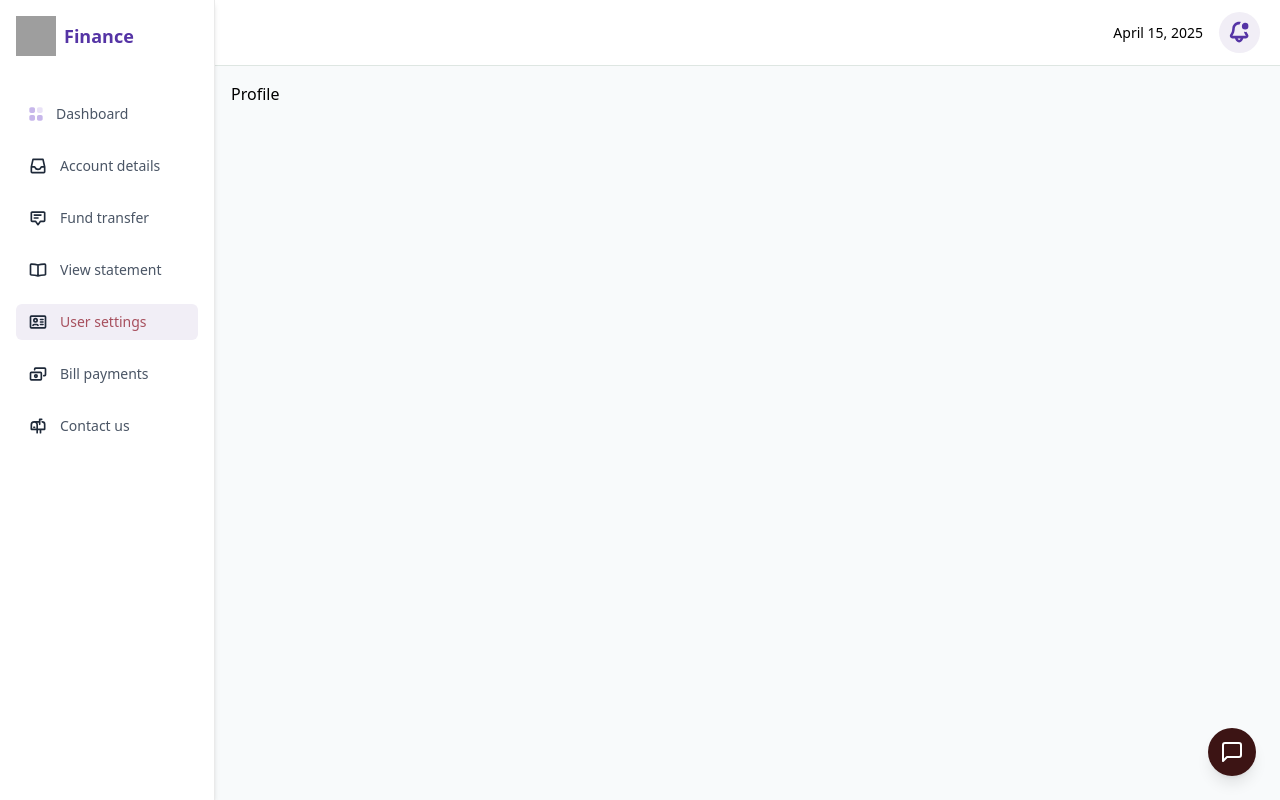
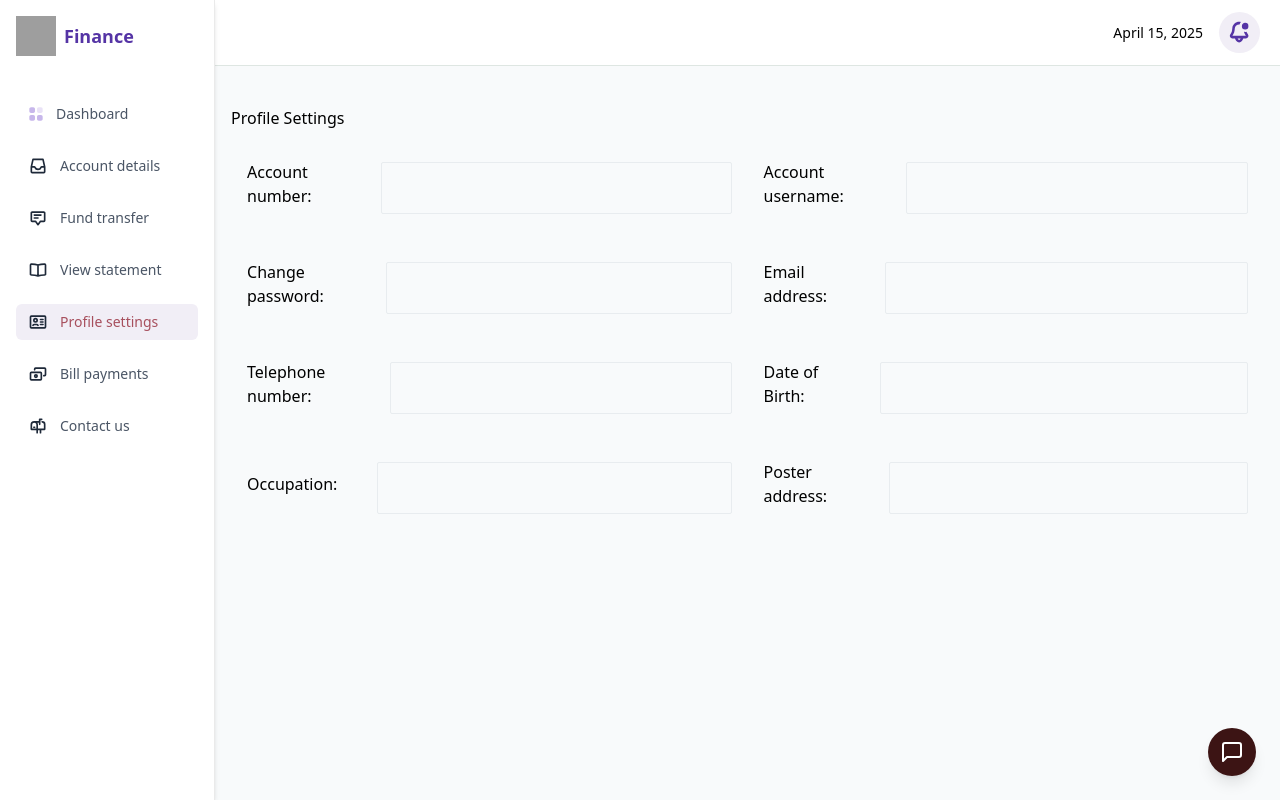
Before and after one commit to jazzygee36/onlineBanking, a React (Vite) app: page /profile in a window 1280 px wide. Built offline with nearby package versions, Linux system fonts and the light colour scheme; grey boxes are pictures that could not be loaded.

Commit message:
transfer

```diff
--- a/src/components/dashboard/sidebar.tsx
+++ b/src/components/dashboard/sidebar.tsx
@@ -19,7 +19,7 @@ const Links = [
   },
   { name: 'View statement', icon: Statement, path: '/statement' },
   {
-    name: 'User settings',
+    name: 'Profile settings',
     icon: Profile,
     path: '/profile',
   },
@@ -97,8 +97,12 @@ const Sidebar = ({
           : 'text-gray-600 hover:bg-[#F1EEF6]'
       }`}
               onClick={() => {
-                navigate(item.path); // Navigate to the item's path
-                setIsOpen(false); // Close the sidebar
+                if (item.name === 'Contact us') {
+                  window.location.href = 'mailto:info@yourcompany.com'; // Replace with your actual email
+                } else {
+                  navigate(item.path);
+                }
+                setIsOpen(false);
               }}
             >
               {typeof item.icon === 'function' ? <item.icon /> : item.icon}
--- a/src/pages/payBill/index.tsx
+++ b/src/pages/payBill/index.tsx
@@ -1,7 +1,11 @@
 import MainDashboard from '../../components/dashboard';
 
 const PayBill = () => {
-  return <MainDashboard title={'Pay Bills'}>PayBill</MainDashboard>;
+  return (
+    <MainDashboard title={'Pay Bills'}>
+      <h1 className='font-medium mt-6'>Pay bills online</h1>
+    </MainDashboard>
+  );
 };
 
 export default PayBill;
--- a/src/pages/profile/index.tsx
+++ b/src/pages/profile/index.tsx
@@ -1,7 +1,70 @@
 import MainDashboard from '../../components/dashboard';
+import HomeInput from '../../components/input';
 
 const Profile = () => {
-  return <MainDashboard title={'Profile'}>Profile</MainDashboard>;
+  return (
+    <MainDashboard title={'Profile'}>
+      <h1 className='font-medium mt-6'>Profile Settings</h1>
+      <div className='grid grid-cols-1 md:grid-cols-2 items-center  w-full my-2'>
+        <div className=' p-4  flex items-center gap-10 w-[100%]'>
+          <h1 className='font-normal'> Account number: </h1>
+          <div className='w-full'>
+            <HomeInput type={'text'} placeholder={''} />
+          </div>
+        </div>
+        <div className=' p-4  flex items-center gap-10 w-[100%]'>
+          <h1 className='font-normal'> Account username: </h1>
+          <div className='w-full'>
+            <HomeInput type={'text'} placeholder={''} />
+          </div>
+        </div>
+      </div>
+      <div className='grid grid-cols-1 md:grid-cols-2 items-center mb-2 w-full'>
+        <div className=' p-4  flex items-center gap-10 w-[100%] '>
+          <h1 className='font-normal'> Change password: </h1>
+          <div className='w-[100%]'>
+            <HomeInput type={'text'} placeholder={''} />
+          </div>
+        </div>
+        <div className=' p-4  flex items-center gap-10 w-[100%]'>
+          <h1 className='font-normal'> Email address: </h1>
+          <div className='w-[100%]'>
+            <HomeInput type={'text'} placeholder={''} />
+          </div>
+        </div>
+      </div>
+
+      <div className='grid grid-cols-1 md:grid-cols-2 items-center  w-full mb-2'>
+        <div className=' p-4  flex items-center gap-10 w-[100%] '>
+          <h1 className='font-normal'> Telephone number: </h1>
+          <div className='w-[100%]'>
+            <HomeInput type={'text'} placeholder={''} />
+          </div>
+        </div>
+        <div className=' p-4  flex items-center gap-10 w-[100%]'>
+          <h1 className='font-normal'> Date of Birth: </h1>
+          <div className='w-[100%]'>
+            <HomeInput type={'text'} placeholder={''} />
+          </div>
+        </div>
+      </div>
+
+      <div className='grid grid-cols-1 md:grid-cols-2 items-center  w-full mb-2'>
+        <div className=' p-4 mb-4 flex items-center gap-10  w-[100%] '>
+          <h1 className='font-normal'> Occupation: </h1>
+          <div className='w-[100%]'>
+            <HomeInput type={'text'} placeholder={''} />
+          </div>
+        </div>
+        <div className=' p-4 mb-4 flex items-center gap-10  w-[100%]'>
+          <h1 className='font-normal'> Poster address: </h1>
+          <div className='w-[100%]'>
+            <HomeInput type={'text'} placeholder={''} />
+          </div>
+        </div>
+      </div>
+    </MainDashboard>
+  );
 };
 
 export default Profile;
```
